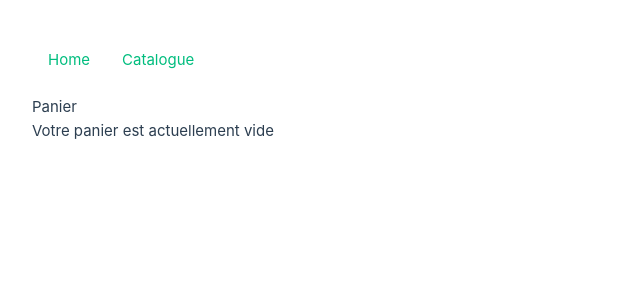
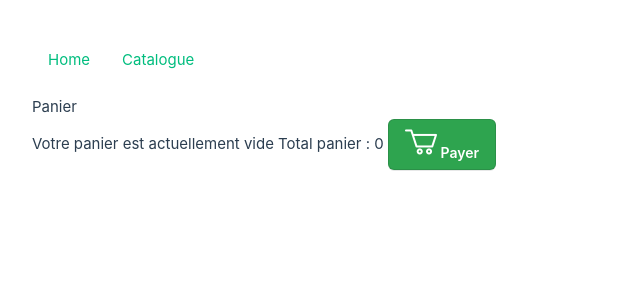
Before and after one commit to MelTripot/VueEshop, a Vue app in the folder eshop/: page /panier in a window 1280 px wide. Shown: the top 300 px of the page, without its empty margins (0-640 px from the left). Built offline with nearby package versions, Linux system fonts and the light colour scheme.

Commit message:
total et payer work

```diff
--- a/eshop/src/stores/panier.js
+++ b/eshop/src/stores/panier.js
@@ -7,28 +7,49 @@ export const usePanierStore = defineStore("panier", () => {
     const i = artictelst.value.findIndex((x) => x.id == article.id);
     if (i != -1) {
       artictelst.value[i].quantity += 1;
+      artictelst.value[i].qtePrice =
+        artictelst.value[i].quantity * artictelst.value[i].price;
     } else {
       article.quantity = 1;
       artictelst.value.push(article);
     }
     console.log(artictelst.value);
   }
-  const count = computed(() => articlelst.value.length);
+  const count = computed(() => calculCount());
+  function calculCount() {
+    let tot = 0;
+    artictelst.value.forEach((x) => {
+      tot += x.quantity;
+    });
+    return tot;
+  }
   function changeQuantity(id, qte) {
-    const i = artictelst.value.findIndex((x) => x.id == id);
-    artictelst.value[i].quantity = qte;
-    console.log(artictelst.value[i].quantity);
-    if (artictelst.value[i].quantity < 1) {
-      console.log("ici" + artictelst.value[i].quantity);
-      delete (artictelst, i); // TODO voir le delete si on le replace pas par un set
+    //en vrai bloquer la descente pour pas descendre en dessous de 1 et forcer l'utilisation du bouton suppr
+    if (qte != 0) {
+      const i = artictelst.value.findIndex((x) => x.id == id);
+      artictelst.value[i].quantity = qte;
+      artictelst.value[i].qtePrice =
+        artictelst.value[i].quantity * artictelst.value[i].price;
     }
   }
-  function remove(id) {
-    //TODO remove
+  function removeItem(id) {
+    const i = artictelst.value.findIndex((x) => x.id == id);
+    artictelst = artictelst.value.splice(i, 1);
+    // delete artictelst.value[i];
+    console.log(artictelst.value);
+  }
+
+  const prixTot = computed(() => calculPrixtot());
+  function calculPrixtot() {
+    let tot = 0;
+    artictelst.value.forEach((x) => {
+      tot += x.quantity * x.price;
+    });
+    return tot;
   }
   function $reset() {
     artictelst = [];
   }
 
-  return { count, artictelst, add, changeQuantity };
+  return { count, artictelst, prixTot, add, removeItem, changeQuantity };
 });
--- a/eshop/src/views/PanierView.vue
+++ b/eshop/src/views/PanierView.vue
@@ -9,19 +9,62 @@
     <button @click="changeQuantity(a.id, a.quantity - 1)">-</button>
     {{ a.quantity }}
     <button @click="changeQuantity(a.id, a.quantity + 1)">+</button>
+    <img class="icon" @click="remove(a)" src="../assets/trash.png" />
+    <span> prix unitaire : {{ a.price }}</span>
+    <span> prix total : {{ a.qtePrice }}</span>
   </div>
+  Total panier : {{ total }}
+
+  <button class="payer" @click="payer">
+    <img class="iconPanier" src="../assets/panier.png" /> Payer
+  </button>
 </template>
 
 <script setup>
 import { usePanierStore } from "../stores/panier";
 const store = usePanierStore();
-console.log(store.artictelst);
 function changeQuantity(id, qte) {
   store.changeQuantity(id, qte);
 }
+function remove(article) {
+  store.removeItem(article.id);
+}
+const payer = () => {
+  store.$reset();
+};
+const total = store.prixTot;
 </script>
 <style scoped>
+.icon {
+  margin-top: 2rem;
+  max-width: 24px;
+}
 .panier {
   @apply;
 }
+.payer {
+  appearance: none;
+  background-color: #2ea44f;
+  border: 1px solid rgba(27, 31, 35, 0.15);
+  border-radius: 6px;
+  box-shadow: rgb(27 31 35 / 10%) 0 1px 0;
+  box-sizing: border-box;
+  color: #fff;
+  cursor: pointer;
+  display: inline-block;
+  font-family: -apple-system, system-ui, "Segoe UI", Helvetica, Arial,
+    sans-serif, "Apple Color Emoji", "Segoe UI Emoji";
+  font-size: 14px;
+  font-weight: 600;
+  line-height: 20px;
+  padding: 6px 16px;
+  position: relative;
+  text-align: center;
+  text-decoration: none;
+  user-select: none;
+  -webkit-user-select: none;
+  touch-action: manipulation;
+  vertical-align: middle;
+  white-space: nowrap;
+}
 </style>
```
Also changed, not shown: eshop/src/assets/trash.png (added).
